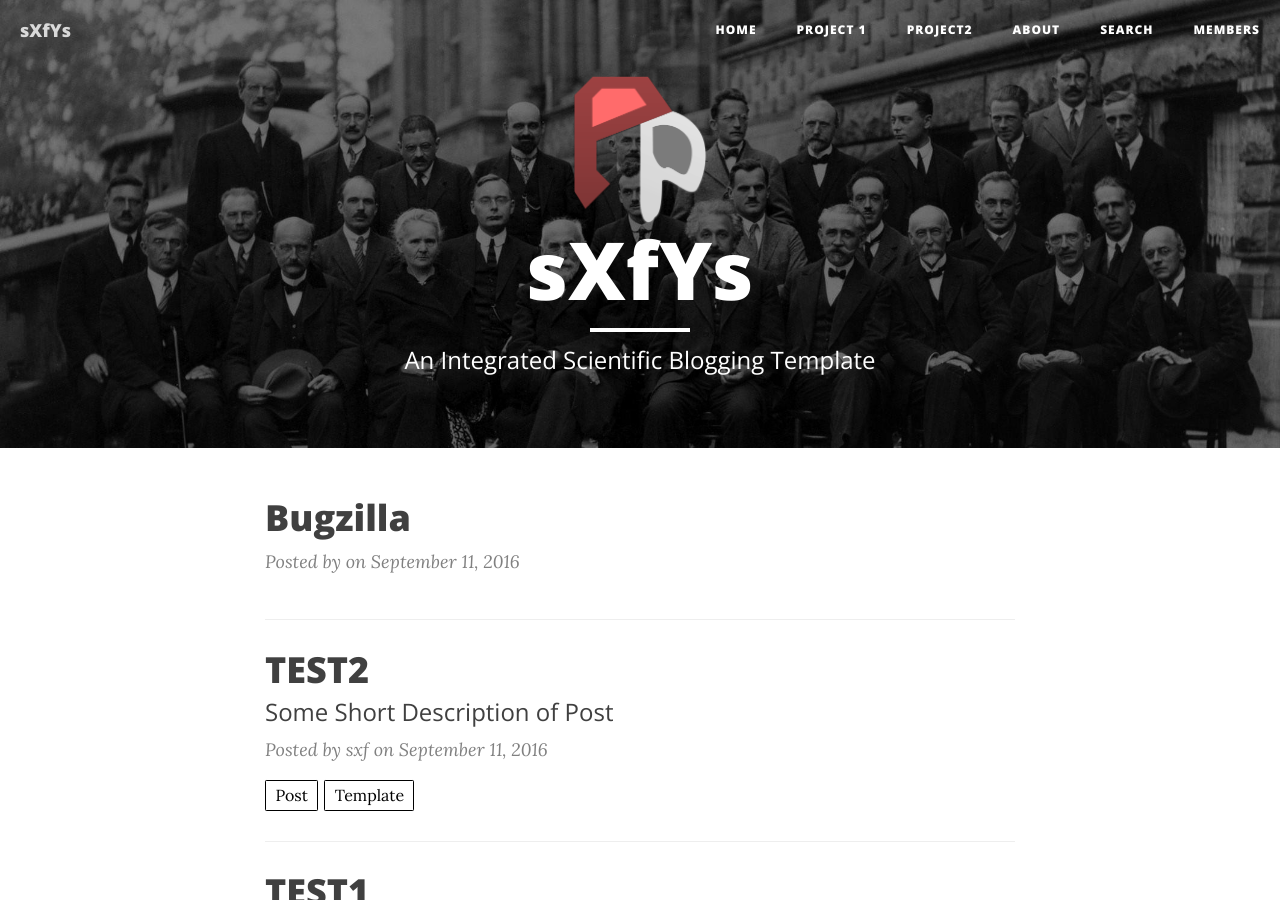
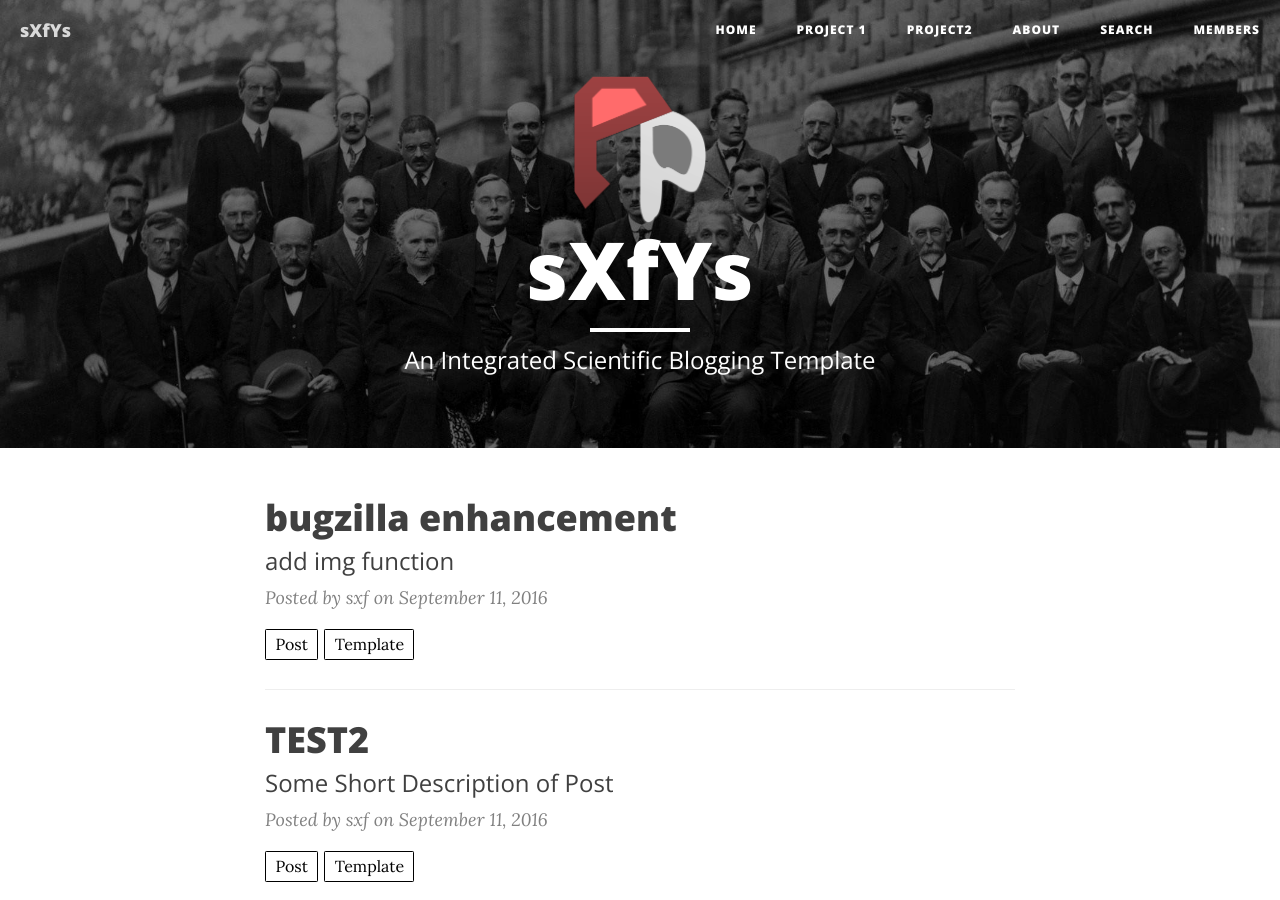
Before and after one commit to sxf1749/sxf1749.github.com, a Jekyll site: the page built from index.html, in a window 1280 px wide and 900 px high. Built offline with Jekyll 4.4.1, drawn with Linux system fonts in a browser that asks for light colours; nearby versions of some CDN libraries; the list of posts is cut into pages by our own code.

Commit message:
Update 2016-09-11-bugzilla.markdown

```diff
--- a/_posts/2016-09-11-bugzilla.markdown
+++ b/_posts/2016-09-11-bugzilla.markdown
@@ -1,411 +1,216 @@
+---
+layout:     post
+title:      bugzilla enhancement
+author:     sxf
+tags: 		post template
+subtitle:  	add img function
+category:  project2
+---
+<!-- Start Writing Below in Markdown -->
+
 **You must install Linux::Pid for Apache::SizeLimit to work**
-
-
 
 **comment.html.tmpl**
 
+[%# This Source Code Form is subject to the terms of the Mozilla Public
+  # License, v. 2.0. If a copy of the MPL was not distributed with this
+  # file, You can obtain one at http://mozilla.org/MPL/2.0/.
+  #
+  # This Source Code Form is "Incompatible With Secondary Licenses", as
+  # defined by the Mozilla Public License, v. 2.0.
+  #%]
 
-
-[%\# This Source Code Form is subject to the terms of the Mozilla Public
-
-  \# License, v. 2.0. If a copy of the MPL was not distributed with this
-
-  \# file, You can obtain one at http://mozilla.org/MPL/2.0/.
-
-  \#
-
-  \# This Source Code Form is "Incompatible With Secondary Licenses", as
-
-  \# defined by the Mozilla Public License, v. 2.0.
-
-  \#%]
-
-
-
-[%\# INTERFACE:
-
-  \#
-
-  \# This template supports the same parameters as global/textarea.html.tmpl
-
-  \# with the exception of "name" and "id", which will always be "comment".
-
-  \#%]
-
-\<script type="text/javascript"\>
-
+[%# INTERFACE:
+  #
+  # This template supports the same parameters as global/textarea.html.tmpl
+  # with the exception of "name" and "id", which will always be "comment".
+  #%]
+<script type="text/javascript">
 ;(function(window,document){
-
     var myUpload = function(option) {
-
         var file,
-
             fd = new FormData(),
-
             xhr = new XMLHttpRequest(),
-
             loaded, tot, per, uploadUrl,input;
 
-
-
         input = document.createElement("input");
-
         input.setAttribute('id',"dataTempFile");
-
         input.setAttribute('type',"file");
-
         input.setAttribute('name',"dataTempFile");
-
-
 
         input.click();
 
-
-
         uploadUrl = option.uploadUrl;
-
         callback = option.callback;
-
         uploading = option.uploading;
-
         beforeSend = option.beforeSend;
 
-
-
         input.onchange= function(){
-
             file = input.files[0];
-
             if(beforeSend instanceof Function){
-
                 if(beforeSend(file) === false){
-
                     return false;
-
                 }
-
             }
-
-
 
             fd.append("dataTempFile", file);
 
-
-
             xhr.onreadystatechange = function() {
-
                 if (xhr.readyState == 4 && xhr.status == 200) {
-
                     if(callback instanceof Function){
-
                         callback(xhr.responseText);
-
                     }
-
                 }
-
             }
 
-
-
             xhr.upload.onprogress = function(evt) {
-
                 loaded = evt.loaded;
-
                 tot = evt.total;
-
-                per = Math.floor(100 \* loaded / tot);
-
+                per = Math.floor(100 * loaded / tot);
                 if(uploading instanceof Function){
-
                     uploading(per);
-
                 }
-
             };
 
-
-
             xhr.open("post", uploadUrl);
-
             xhr.send(fd);
-
         }
-
     };
 
-
-
     window.myUpload = myUpload;
-
 })(window,document);
-
 function uploadTempFile(){
-
-
 
     myUpload({
 
-
-
     uploadUrl: "uploadTF.cgi",
-
-
 
     beforeSend: function(file) {
 
-
-
     },
 
-
-
     callback: function(res) {
-
         var box = document.getElementById('comment');
-
-        box.value = box.value + '\<img src="img/'+res+'" /\>';
-
+        box.value = box.value + '<img src="img/'+res+'" />';
     },
-
-
 
     uploading: function(res) {
 
-
-
     }
-
 });
 
+}
+</script>
+[% IF feature_enabled('jsonrpc') %]
+  <div id="comment_tabs" role="tablist">
+    <div id="comment_tab" class="comment_tab active_comment_tab"
+          role="tab" aria-selected="true"
+          onclick="show_comment_edit()">Comment</div>
+    <div id="comment_preview_tab" class="comment_tab"
+          role="tab" aria-selected="false"
+          onclick="show_comment_preview([% bug.id FILTER none %])">Preview</div>
+    <div id="comment_upload_tab" class="comment_tab"
+          role="tab"><input type="button" id="dataTempFileB" name="dataTempFileB" size="50" onclick="uploadTempFile()" value="IMG"></div>
 
-
-}
-
-\</script\>
-
-[% IF feature\_enabled('jsonrpc') %]
-
-  \<div id="comment\_tabs" role="tablist"\>
-
-    \<div id="comment\_tab" class="comment\_tab active\_comment\_tab"
-
-          role="tab" aria-selected="true"
-
-          onclick="show\_comment\_edit()"\>Comment\</div\>
-
-    \<div id="comment\_preview\_tab" class="comment\_tab"
-
-          role="tab" aria-selected="false"
-
-          onclick="show\_comment\_preview([% bug.id FILTER none %])"\>Preview\</div\>
-
-    \<div id="comment\_upload\_tab" class="comment\_tab"
-
-          role="tab"\>\<input type="button" id="dataTempFileB" name="dataTempFileB" size="50" onclick="uploadTempFile()" value="IMG"\>\</div\>
-
-
-
-  \</div\>
-
+  </div>
 [% END %]
 
-
-
 [% INCLUDE global/textarea.html.tmpl
-
    name = "comment"
-
    id   = "comment"
-
 %]
 
-
-
-[% IF feature\_enabled('jsonrpc') %]
-
-  \<div id="comment\_preview" class="bz\_default\_hidden bz\_comment"\>
-
-    \<div id="comment\_preview\_loading" class="bz\_default\_hidden"\>Generating Preview...\</div\>
-
-    \<div id="comment\_preview\_error" class="bz\_default\_hidden"\>\</div\>
-
-    \<pre id="comment\_preview\_text" class="bz\_comment\_text"\>\</pre\>
-
-  \</div\>
-
+[% IF feature_enabled('jsonrpc') %]
+  <div id="comment_preview" class="bz_default_hidden bz_comment">
+    <div id="comment_preview_loading" class="bz_default_hidden">Generating Preview...</div>
+    <div id="comment_preview_error" class="bz_default_hidden"></div>
+    <pre id="comment_preview_text" class="bz_comment_text"></pre>
+  </div>
 [% END %]
-
-
-
 
 
 **uploadTF.cgi**
 
-
-
-\#!/usr/bin/perl -T
-
-\# This Source Code Form is subject to the terms of the Mozilla Public
-
-\# License, v. 2.0. If a copy of the MPL was not distributed with this
-
-\# file, You can obtain one at http://mozilla.org/MPL/2.0/.
-
-\#
-
-\# This Source Code Form is "Incompatible With Secondary Licenses", as
-
-\# defined by the Mozilla Public License, v. 2.0.
-
-
+#!/usr/bin/perl -T
+# This Source Code Form is subject to the terms of the Mozilla Public
+# License, v. 2.0. If a copy of the MPL was not distributed with this
+# file, You can obtain one at http://mozilla.org/MPL/2.0/.
+#
+# This Source Code Form is "Incompatible With Secondary Licenses", as
+# defined by the Mozilla Public License, v. 2.0.
 
 use 5.10.1;
-
 use strict;
-
 use warnings;
-
-
 
 use lib qw(. lib);
 
-
-
 use Bugzilla;
-
 use Bugzilla::Constants;
-
 use Bugzilla::Error;
-
 use Data::UUID ();
-
 use Encode;
 
-
-
-my \$cgi = Bugzilla-\>cgi;
-
-my \$user = Bugzilla-\>login(LOGIN\_REQUIRED);
-
-my \$dir = '/var/www/html/bugzilla/img';
-
-my \$file = \$cgi-\>param('dataTempFile');
-
-my \$uuid=Data::UUID-\>new-\>create\_str;
-
-my \$name = ".jpg";
-
-    if (\$file =\~ /([\^\\/\\\\]+)\$/)
-
+my $cgi = Bugzilla->cgi;
+my $user = Bugzilla->login(LOGIN_REQUIRED);
+my $dir = '/var/www/html/bugzilla/img';
+my $file = $cgi->param('dataTempFile');
+my $uuid=Data::UUID->new->create_str;
+my $name = ".jpg";
+    if ($file =~ /([^\/\\]+)$/)
     {
-
-        \$name=\$uuid."\_".\$1;
-
+        $name=$uuid."_".$1;
     }
-
     else
-
     {
-
-        \$name=\$uuid."\_".\$file;
-
+        $name=$uuid."_".$file;
     }
-
-open(OUTFILE, "\>\$dir/\$name") or print '0001';
-
+open(OUTFILE, ">$dir/$name") or print '0001';
 binmode(OUTFILE);
-
-while (read(\$file, my \$buffer, 1024)) {
-
-        print OUTFILE \$buffer;
-
+while (read($file, my $buffer, 1024)) {
+        print OUTFILE $buffer;
 }
-
 close(OUTFILE);
-
-print \$cgi-\>header();
-
-print Encode::decode\_utf8(\$name);
-
-
-
+print $cgi->header();
+print Encode::decode_utf8($name);
 
 
 **comments.html.tmpl**
-
+.......
+<script>
+function showOrg(obj){
+        //obj.parentElement.childNodes[1].style.display="block";
+        var me = obj;
+        var p = me.parentElement;
+        var cs = p.children;
+        if (cs[2].style.display=='block'){
+                cs[2].style.display='none';
+        }else{
+                cs[2].style.display='block';
+        }
+}
+</script>
+........
+<div>
+  [%- comment_text -%]
+</div>
+<a href="javascript:" onClick="showOrg(this)" >Org</a>
+<pre style="display:none">
+[%- comment_text FILTER quoteUrls(bug, comment) -%]
+</pre>
 .......
 
-\<script\>
-
-function showOrg(obj){
-
-        //obj.parentElement.childNodes[1].style.display="block";
-
-        var me = obj;
-
-        var p = me.parentElement;
-
-        var cs = p.children;
-
-        if (cs[2].style.display=='block'){
-
-                cs[2].style.display='none';
-
-        }else{
-
-                cs[2].style.display='block';
-
-        }
-
+**Template.pm**
+......
+sub quoteUrls {
+....
+    for (my $i = $#things; $i >= 0; $i--) {
+        $text =~ s/\x{FDD2}($i)\x{FDD3}/$things[$i]/eg;
+    }
+        $text =~ s/\[img src=&quot;/<img src="/g;
+        $text =~ s/&quot; width=98%\/\]/" width=98%\/>/g;
+    return $text;
 }
 
-\</script\>
-
-........
-
-\<div\>
-
-  [%- comment\_text -%]
-
-\</div\>
-
-\<a href="javascript:" onClick="showOrg(this)" \>Org\</a\>
-
-\<pre style="display:none"\>
-
-[%- comment\_text FILTER quoteUrls(bug, comment) -%]
-
-\</pre\>
-
-.......
-
-
-
-**Template.pm**
-
-......
-
-sub quoteUrls {
-
-....
-
-    for (my \$i = \$\#things; \$i \>= 0; \$i--) {
-
-        \$text =\~ s/\\x{FDD2}(\$i)\\x{FDD3}/\$things[\$i]/eg;
-
-    }
-
-        \$text =\~ s/\\[img src=\&quot;/\<img src="/g;
-
-        \$text =\~ s/\&quot; width=98%\\/\\]/" width=98%\\/\>/g;
-
-    return \$text;
-
-}
-
-
-
 ./jobqueue.pl install
-
 ./jobqueue.pl start
```
